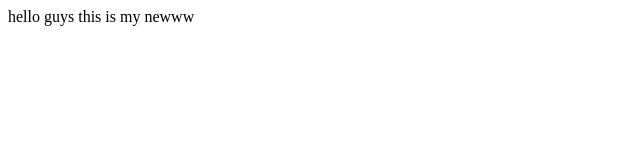
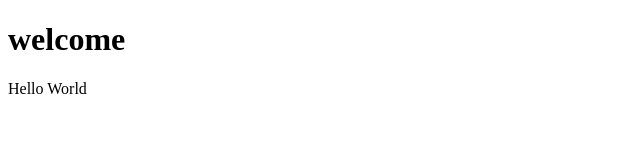
Before and after one commit to Zainab321-a11y/new-hello, a plain HTML site: page index.html in a window 1280 px wide. Shown: the whole page, without its empty margins (0-640 px from the left). Drawn offline with Linux system fonts and the light colour scheme.

Commit message:
Add a heading

```diff
--- a/index.html
+++ b/index.html
@@ -6,6 +6,9 @@
     <title>my neww file</title>
 </head>
 <body>
-    hello guys this is my newww
+    <h1>
+        welcome
+    </h1>
+    Hello World
 </body>
 </html>
```
